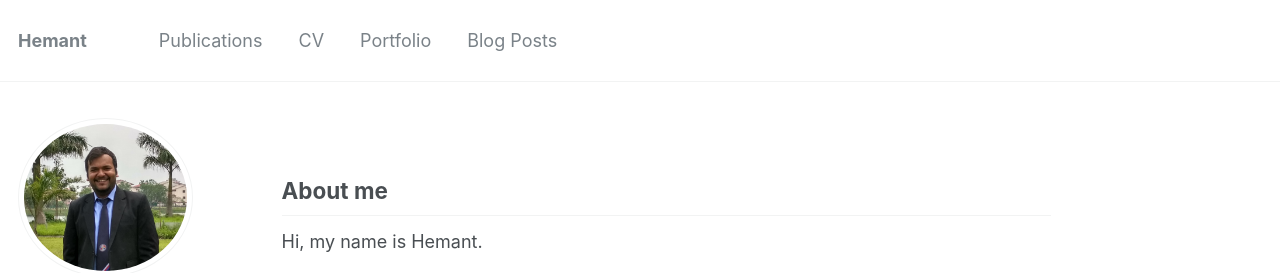
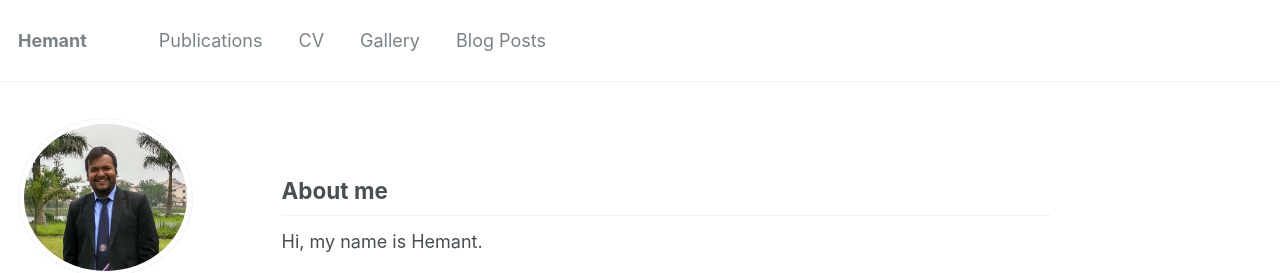
Before and after one commit to hemantkiitg/hemantkiitg.github.io, a Jekyll site: the page built from _pages/about.md, in a window 1280 px wide. Shown: the top 273 px of the page. Built offline with Jekyll 4.4.1, drawn with Linux system fonts in a browser that asks for light colours.

Commit message:
Update navigation.yml

```diff
--- a/_data/navigation.yml
+++ b/_data/navigation.yml
@@ -6,7 +6,7 @@ main:
   - title: "CV"
     url: /cv/
 
-  - title: "Portfolio"
+  - title: "Gallery"
     url: /portfolio/
 
   - title: "Blog Posts"
```
